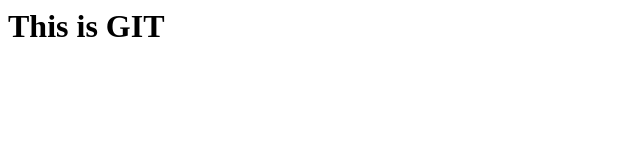
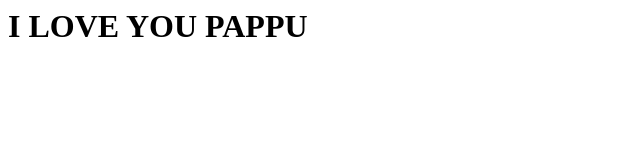
Before and after one commit to Ajinzeta2994/Dev1, a plain HTML site: page index.html in a window 1280 px wide. Shown: the whole page, without its empty margins (0-640 px from the left). Drawn offline with Linux system fonts and the light colour scheme.

Commit message:
Second Commit

```diff
--- a/index.html
+++ b/index.html
@@ -1,3 +1,3 @@
 <html>
-<h1>This is GIT</h1>
+<h1>I LOVE YOU PAPPU</h1>
 </html>
```
